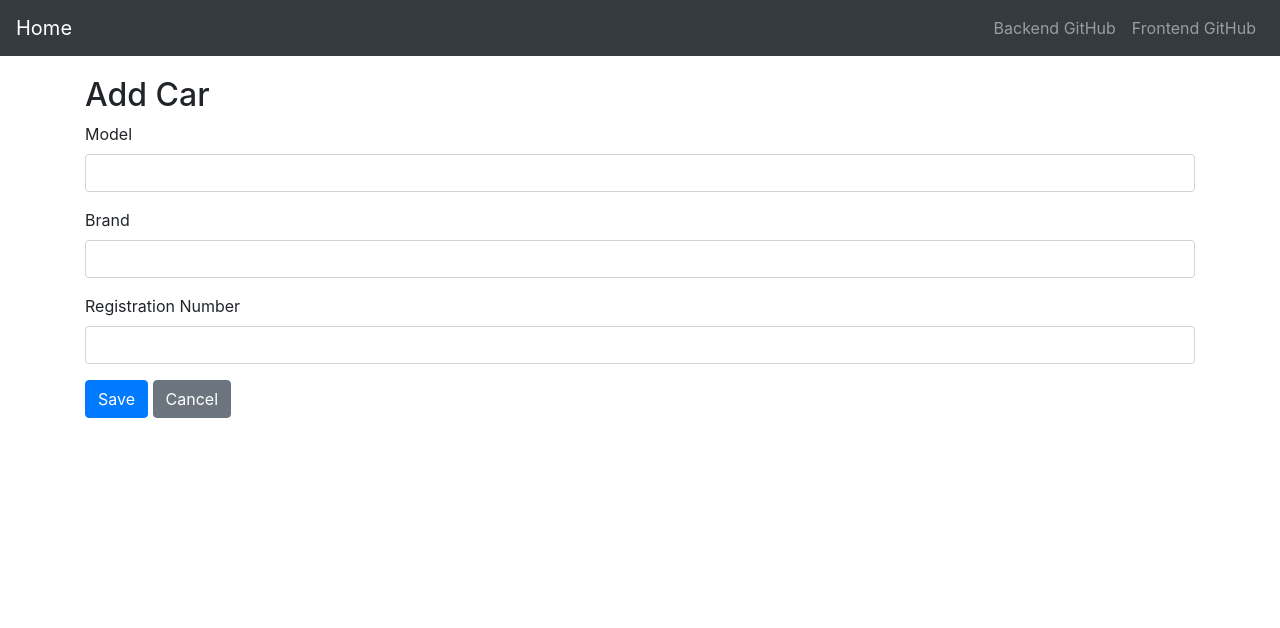
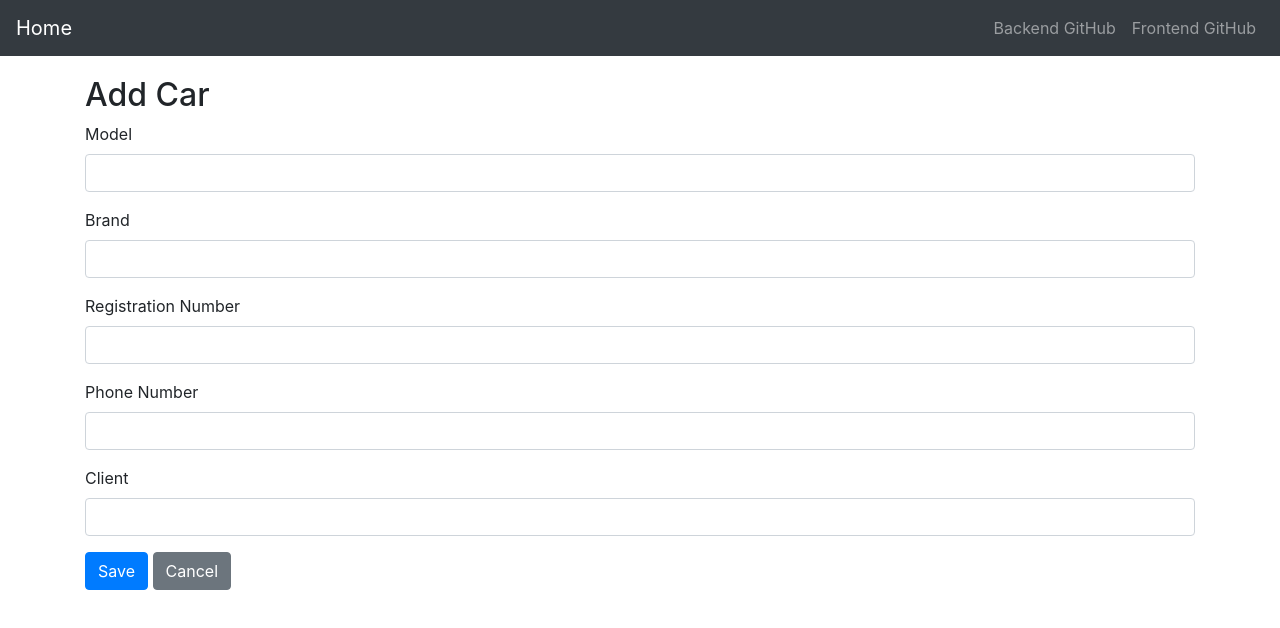
Before and after one commit to czechadrian/serviceStationAppFrontend, a React (Create React App) app: page /cars/1 in a window 1280 px wide. Shown: the top 628 px of the page. Built offline with nearby package versions, Linux system fonts and the light colour scheme; no server answers.

Commit message:
repair CarEdit component

```diff
--- a/src/CarEdit.js
+++ b/src/CarEdit.js
@@ -3,13 +3,15 @@ import { Link, withRouter } from "react-router-dom";
 import { Button, Container, Form, FormGroup, Input, Label } from "reactstrap";
 import AppNavbar from "./AppNavbar";
 
-class CarEdit extends Component {
+class GroupEdit extends Component {
   emptyItem = {
-    // id_owner: '',
     model: "",
     brand: "",
-    registration_number: ""
+    registrationNumber: "",
+    client: "",
+    phoneNumber: ""
   };
+
   constructor(props) {
     super(props);
     this.state = {
@@ -18,14 +20,16 @@ class CarEdit extends Component {
     this.handleChange = this.handleChange.bind(this);
     this.handleSubmit = this.handleSubmit.bind(this);
   }
+
   async componentDidMount() {
     if (this.props.match.params.id !== "new") {
       const car = await (await fetch(
-        "/car/${this.props.match.params.id}"
+        `/api/car/${this.props.match.params.id}`
       )).json();
       this.setState({ item: car });
     }
   }
+
   handleChange(event) {
     const target = event.target;
     const value = target.value;
@@ -38,7 +42,8 @@ class CarEdit extends Component {
   async handleSubmit(event) {
     event.preventDefault();
     const { item } = this.state;
-    await fetch("/car", {
+
+    await fetch("/api/car", {
       method: item.id ? "PUT" : "POST",
       headers: {
         Accept: "application/json",
@@ -48,6 +53,7 @@ class CarEdit extends Component {
     });
     this.props.history.push("/cars");
   }
+
   render() {
     const { item } = this.state;
     const title = <h2>{item.id ? "Edit Car" : "Add Car"}</h2>;
@@ -81,21 +87,43 @@ class CarEdit extends Component {
               />
             </FormGroup>
             <FormGroup>
-              <Label for="registration_number">Registration Number</Label>
+              <Label for="registrationNumber">Registration Number</Label>
               <Input
                 type="text"
-                name="registration_number"
-                id="registration_number"
-                value={item.registration_number || ""}
+                name="registrationNumber"
+                id="registrationNumber"
+                value={item.registrationNumber || ""}
                 onChange={this.handleChange}
-                autoComplete="registration_number-level1"
+                autoComplete="registrationNumber"
+              />
+            </FormGroup>
+            <FormGroup>
+              <Label for="phoneNumber">Phone Number</Label>
+              <Input
+                type="value"
+                name="phoneNumber"
+                id="phoneNumber"
+                value={item.phoneNumber || ""}
+                onChange={this.handleChange}
+                autoComplete="phoneNumber"
+              />
+            </FormGroup>
+            <FormGroup>
+              <Label for="client">Client</Label>
+              <Input
+                type="text"
+                name="client"
+                id="client"
+                value={item.client || ""}
+                onChange={this.handleChange}
+                autoComplete="client"
               />
             </FormGroup>
             <FormGroup>
               <Button color="primary" type="submit">
                 Save
               </Button>{" "}
-              <Button color="secondary" tag={Link} to="/groups">
+              <Button color="secondary" tag={Link} to="/cars">
                 Cancel
               </Button>
             </FormGroup>
@@ -106,4 +134,4 @@ class CarEdit extends Component {
   }
 }
 
-export default withRouter(CarEdit);
+export default withRouter(GroupEdit);
--- a/src/CarList.js
+++ b/src/CarList.js
@@ -18,7 +18,7 @@ class CarList extends Component {
       .then(data => this.setState({ cars: data, isLoading: false }));
   }
   async remove(id) {
-    await fetch(`/api/cars/${id}`, {
+    await fetch(`/api/car/${id}`, {
       method: "DELETE",
       headers: {
         Accept: "application/json",
@@ -36,13 +36,13 @@ class CarList extends Component {
       return <p>Loading...</p>;
     }
     const carList = cars.map(car => {
-      const information = `${car.model || ""} ${car.brand ||
-        ""} ${car.registration_number || ""}`;
       return (
         <tr key={car.id}>
           <td style={{ whiteSpace: "nowrap" }}>{car.model}</td>
           <td>{car.brand}</td>
-          <td>{car.registration_number}</td>
+          <td>{car.registrationNumber}</td>
+          <td>{car.phoneNumber}</td>
+          <td>{car.client}</td>
           <td>
             <ButtonGroup>
               <Button
@@ -80,7 +80,9 @@ class CarList extends Component {
               <tr>
                 <th width="20%">Model</th>
                 <th width="20%">Brand</th>
-                <th>registration_number</th>
+                <th>Registration Number</th>
+                <th width="10%">Phone Number</th>
+                <th width="10%">Client</th>
                 <th width="10%">Actions</th>
               </tr>
             </thead>
```
